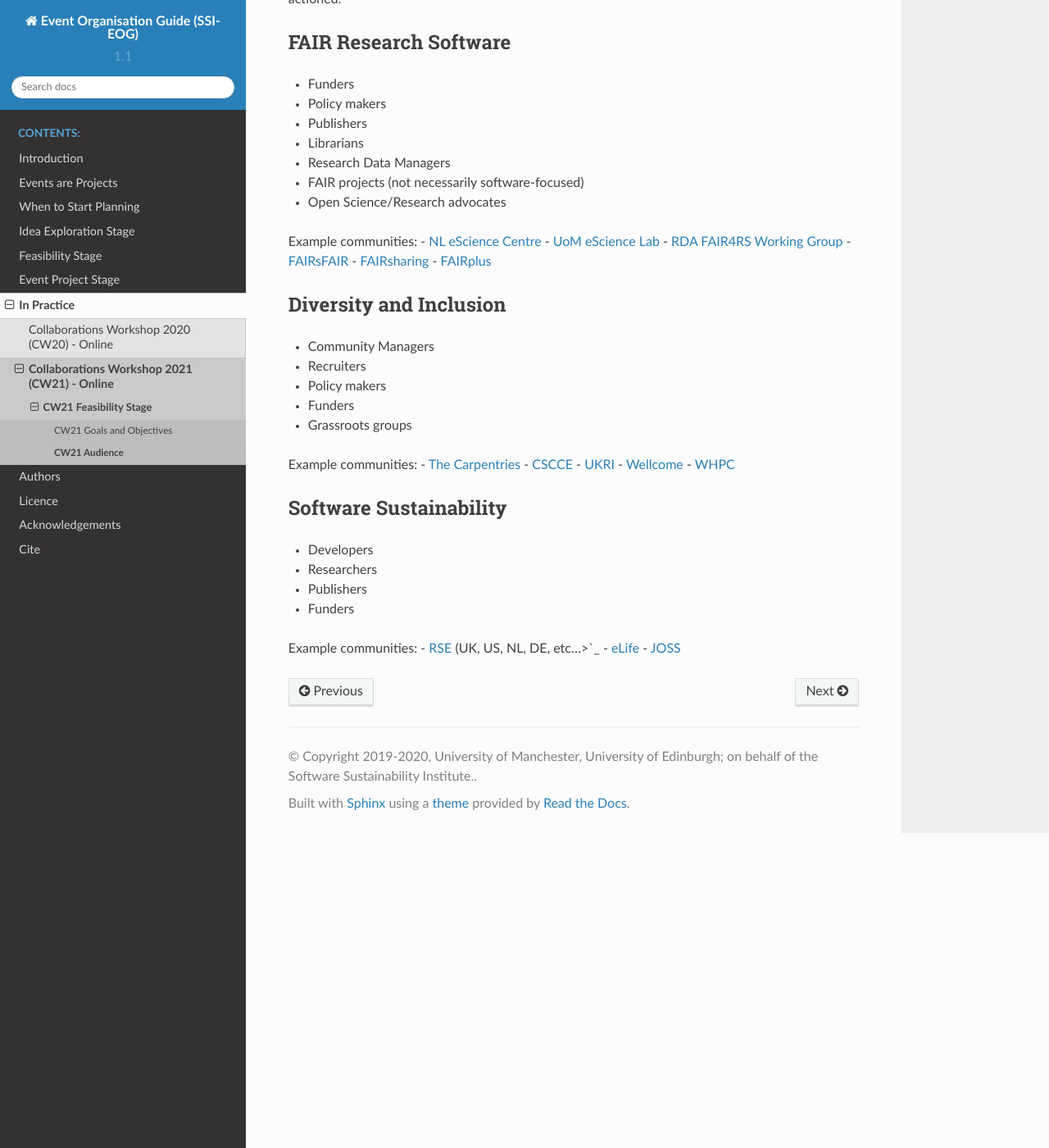
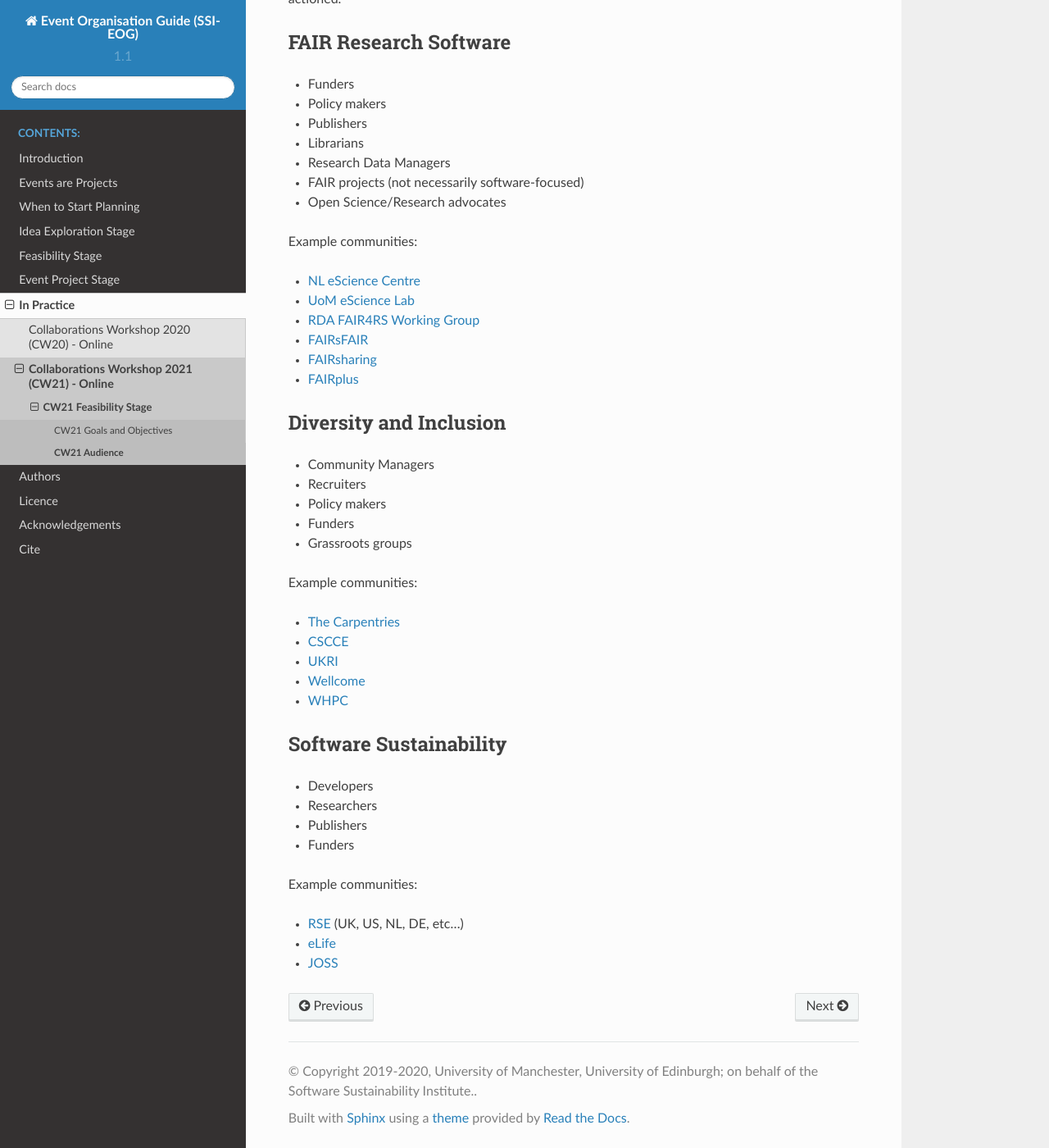
Before and after one commit to softwaresaved/event-organisation-guide, a Sphinx documentation site: the page built from docs/eog/eog-in-practice/cw21/feasibility-stage/fs-audience.rst, in a window 1280 px wide and 1400 px high, scrolled down 653 px. Shown: the whole window at 82% size. Built offline with Sphinx 7.4.7 and the Read the Docs theme 2.0.0, drawn with Linux system fonts in a browser that asks for light colours; pages that are not in the unit, such as notebooks, are missing from menus.

```diff
--- a/docs/eog/eog-in-practice/cw21/feasibility-stage/fs-audience.rst
+++ b/docs/eog/eog-in-practice/cw21/feasibility-stage/fs-audience.rst
@@ -26,6 +26,7 @@ FAIR Research Software
 - Open Science/Research advocates
 
 Example communities:
+
 - `NL eScience Centre <https://www.esciencecenter.nl/>`_
 - `UoM eScience Lab <https://esciencelab.org.uk/>`_
 - `RDA FAIR4RS Working Group <https://www.rd-alliance.org/groups/fair-4-research-software-fair4rs-wg>`_
@@ -44,6 +45,7 @@ Diversity and Inclusion
 - Grassroots groups
 
 Example communities:
+
 - `The Carpentries <https://carpentries.org/>`_
 - `CSCCE <https://www.cscce.org/>`_
 - `UKRI <https://www.ukri.org/about-us/equality-diversity-and-inclusion/>`_
@@ -60,6 +62,7 @@ Software Sustainability
 - Funders
 
 Example communities:
-- `RSE <https://society-rse.org/>`_ (UK, US, NL, DE, etc...>`_
+
+- `RSE <https://society-rse.org/>`_ (UK, US, NL, DE, etc...)
 - `eLife <https://elifesciences.org/>`_
 - `JOSS <https://joss.theoj.org/>`_
```
